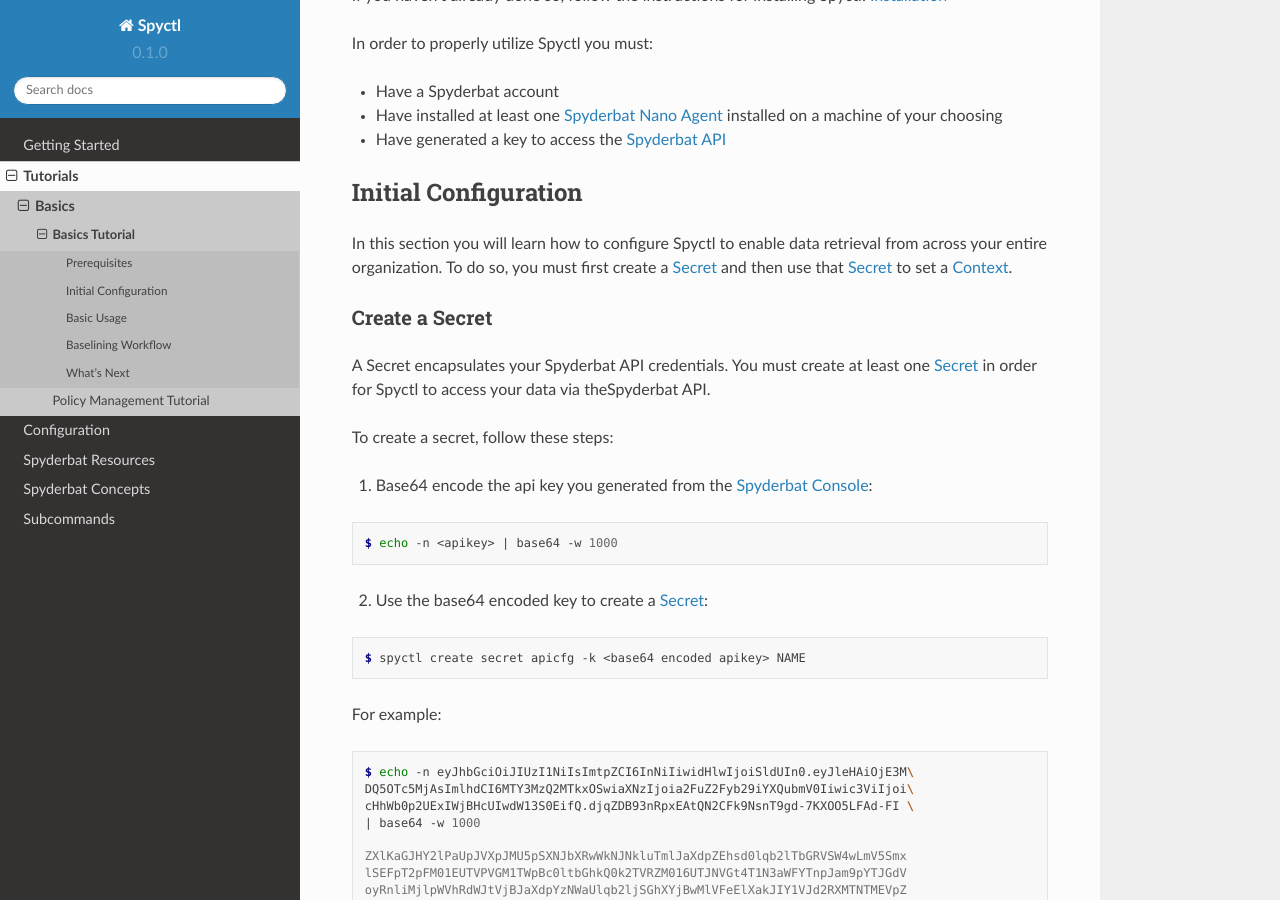
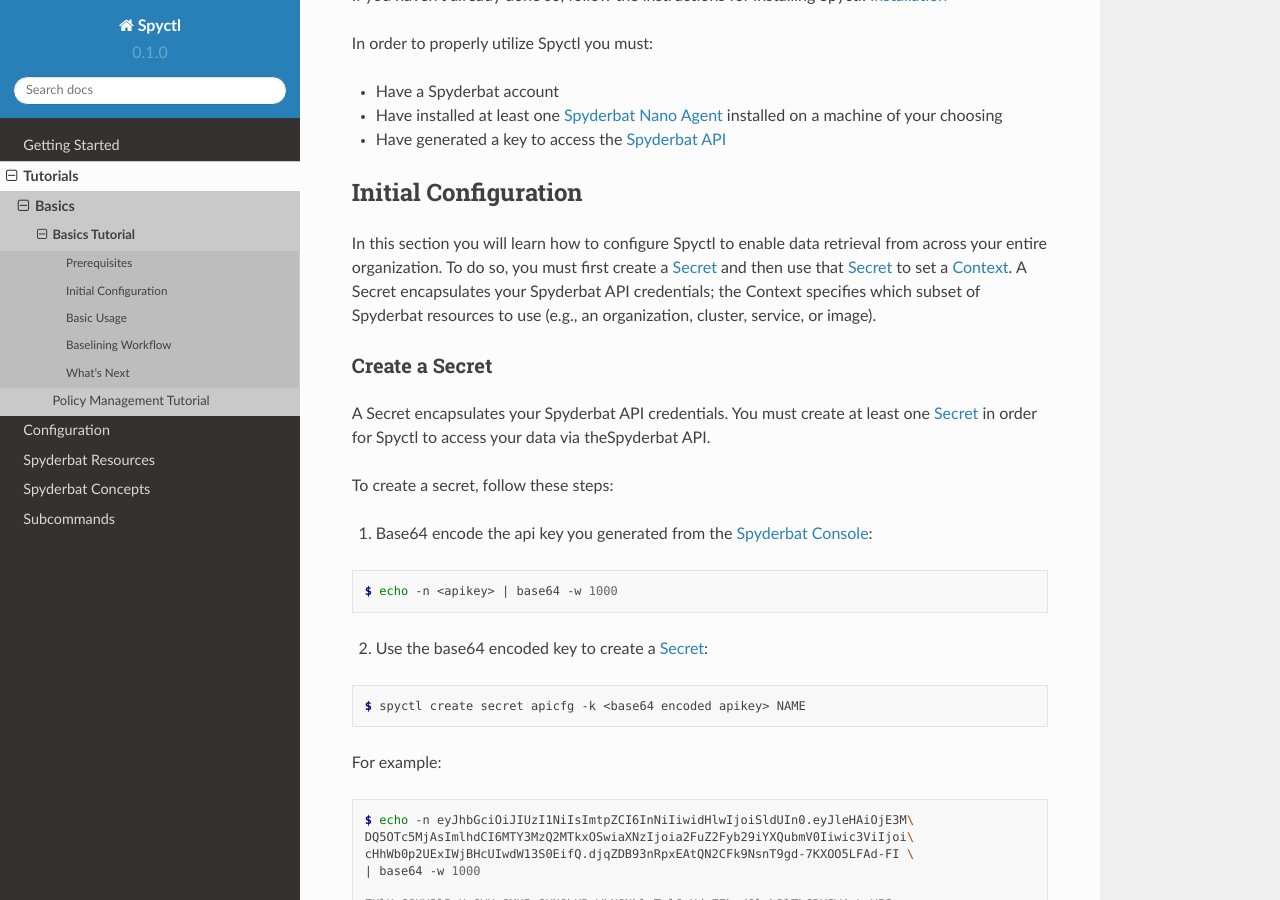
Before and after one commit to spyderbat/spyctl, a Sphinx documentation site: the page built from docs/tutorials/spyctl_basics.rst, in a window 1280 px wide and 900 px high, scrolled down 304 px. Built offline with Sphinx 7.4.7 and the Read the Docs theme 2.0.0, drawn with Linux system fonts in a browser that asks for light colours.

Commit message:
docs bugfixing

```diff
--- a/docs/tutorials/spyctl_basics.rst
+++ b/docs/tutorials/spyctl_basics.rst
@@ -25,7 +25,9 @@
 
 In this section you will learn how to configure Spyctl to enable data retrieval
 from across your entire organization. To do so, you must first
-create a |secret| and then use that |secret| to set a |context|.
+create a |secret| and then use that |secret| to set a |context|. A Secret
+encapsulates your Spyderbat API credentials; the Context specifies which subset
+of Spyderbat resources to use (e.g., an organization, cluster, service, or image).
 
 .. _create_a_secret:
 
```
